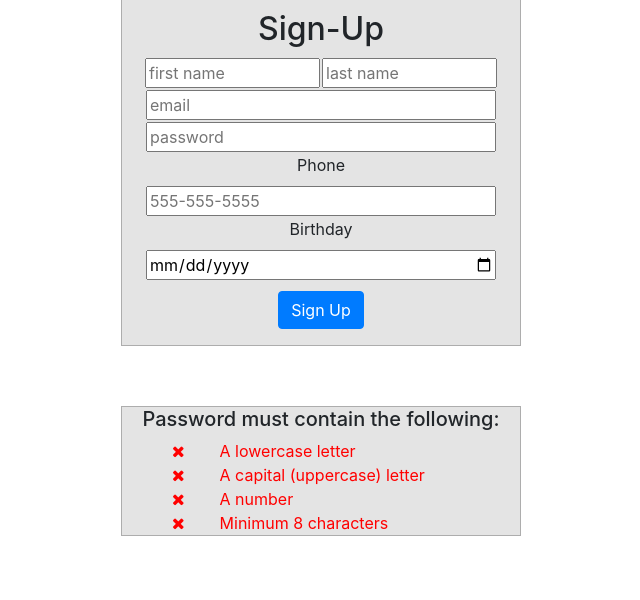
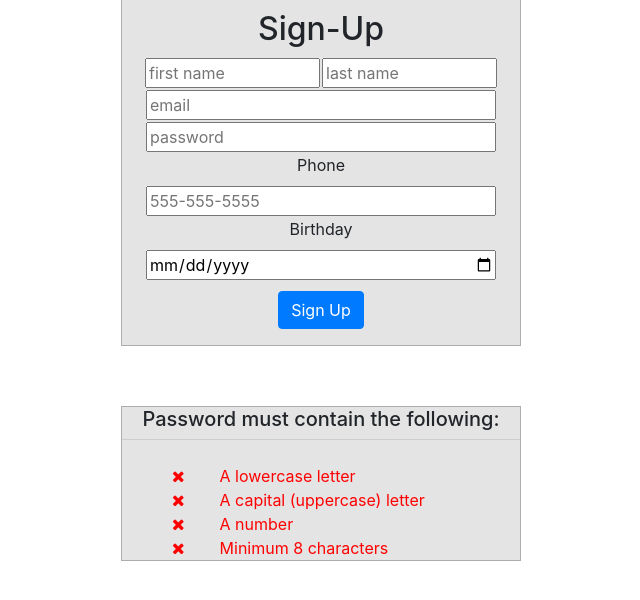
Before and after one commit to Nelson00011/NauticalTours, a Flask app: page /sign_up in a window 1280 px wide. Shown: the part 87-687 px from the top of the page, without its empty margins (319-959 px from the left). Run offline with Flask 2, Linux system fonts and the light colour scheme; some libraries are stand-ins or nearby versions.

Commit message:
signup page TODO reviews

```diff
--- a/templates/sign_up.html
+++ b/templates/sign_up.html
@@ -46,6 +46,7 @@
 <div class="row center">
 <div id="message" class="fields">
     <h5 class="text-center">Password must contain the following:</h5>
+    <hr class="mt-0 mb-4">
 
     <div id="letter" class="invalid"><span class="fa fa-remove icons"></span><p class="para">A lowercase letter</p></div>
     <div id="capital" class="invalid"><span class="fa fa-remove icons"></span><p class="para">A capital (uppercase) letter</p></div>
```
